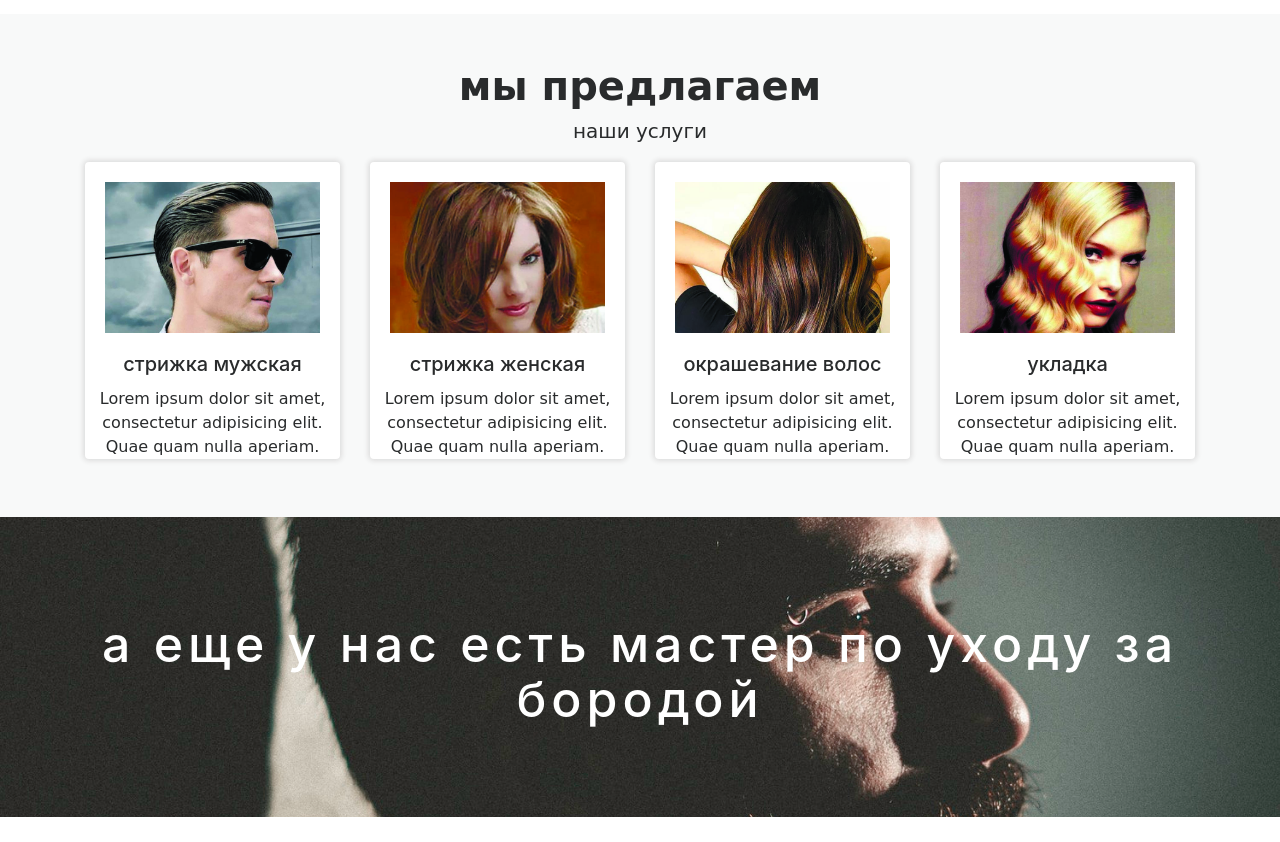
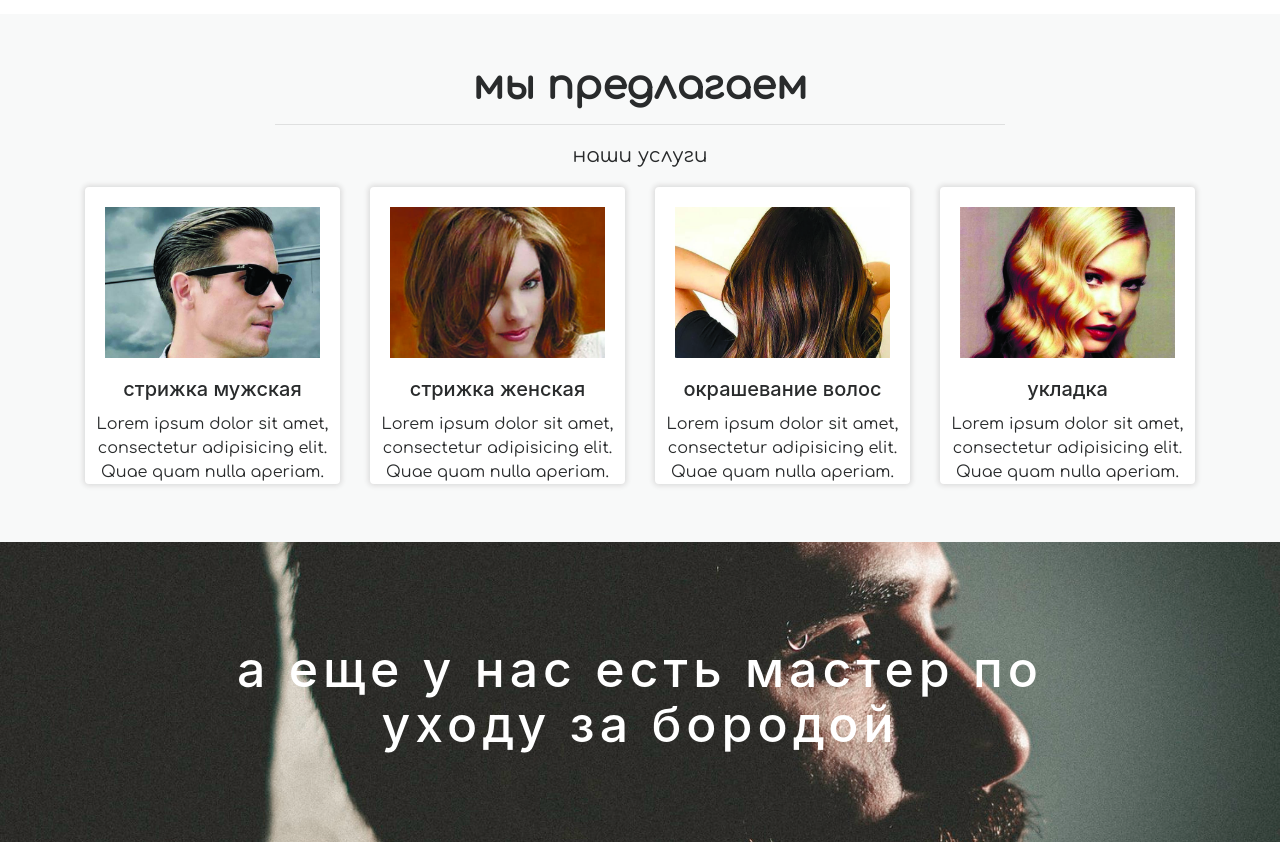
Before and after one commit to vitauskas/vitauskas.github.io, a plain HTML site: page index.html in a window 1280 px wide. Shown: the part 1100-1942 px from the top of the page. Drawn offline with nearby package versions, Linux system fonts and the light colour scheme.

Commit message:
Revert "fonts"
This reverts commit 76942eefd184edb6f2277d4581484fe8dff8801f.

```diff
--- a/index.html
+++ b/index.html
@@ -18,10 +18,10 @@
     <link rel="stylesheet" href="css/font-awesome-animation.css">
 
     <!-- custome fonts -->
-    <!-- <link rel="stylesheet" href="https://fonts.googleapis.com/css?family=Lora:400,700,400italic,700italic" rel="stylesheet" type="text/css"> -->
+    <link rel="stylesheet" href="https://fonts.googleapis.com/css?family=Lora:400,700,400italic,700italic" rel="stylesheet" type="text/css">
     <link rel="stylesheet" href="https://fonts.googleapis.com/css?family=Cabin:700' rel='stylesheet' type='text/css">
-    <!-- <link href="https://fonts.googleapis.com/css?family=Comfortaa" rel="stylesheet"> -->
-    <!-- <link href="https://fonts.googleapis.com/css?family=Playfair+Display" rel="stylesheet"> -->
+    <link href="https://fonts.googleapis.com/css?family=Comfortaa" rel="stylesheet">
+    <link href="https://fonts.googleapis.com/css?family=Playfair+Display" rel="stylesheet">
 
     <!-- magnific and owl (для карусели) -->
     <link rel="stylesheet" href="css/magnific-popup.css">
@@ -80,7 +80,7 @@
       <div class="intro-body">
         <div class="container">
           <div class="row">
-            <div class="col-lg-8 mx-auto">
+            <div class="col-lg-8">
               <h1 class="brand-heading wow fadeInUp">Мы: <span id="typed-text"></span></h1>
               <p class="intro-text wow fadeInUp" data-wow-delay="0.7s">Салон красоты Орхидея -
                 <br>парикмахерская, где дарят хорошее настроение.</p>
@@ -92,7 +92,7 @@
     </header>
 
     <!-- feature section -->
-    <section id="feature" class="feature text-center">
+    <section id="feature" class="feature text-center content-section">
       <div class="container">
         <div class="row text-center justify-content-center">
           <div class="w-100"></div>
@@ -144,15 +144,16 @@
     <!-- service section -->
     <section id="services" class="services">
       <div class="container">
-       <div class="row  text-center justify-content-center">
-        <div class="col-xs-8 col-lg-8 mx-auto">
+       <div class="row text-center justify-content-center">
+        <div class="col-lg-8">
           <div class="card-title">
             <h5>мы предлагаем</h5>
+            <hr>
             <p>наши услуги</p>
           </div>
         </div>
         <div class="w-100"></div>
-        <div class="col-xs-12 col-sm-6 col-lg-3 mx-auto mb-2 wow fadeInUp">
+        <div class="col-xs-12 col-sm-6 col-lg-3 mb-2 wow fadeInUp">
           <div class="card">
             <img class="card-img-top" src="img/m-03-01.jpg" alt="Card image cap">
             <div class="card-body">
@@ -161,7 +162,7 @@
             </div>
           </div>
         </div>
-        <div class="col-xs-12 col-sm-6 col-lg-3 mx-auto mb-2 wow fadeInUp">
+        <div class="col-xs-12 col-sm-6 col-lg-3 mb-2 wow fadeInUp">
           <div class="card">
             <img class="card-img-top" src="img/m-01-01.jpg" alt="Card image cap">
             <div class="card-body">
@@ -170,7 +171,7 @@
             </div>
           </div>
         </div>
-        <div class="col-xs-12 col-sm-6 col-lg-3 mx-auto mb-2 wow fadeInUp">
+        <div class="col-xs-12 col-sm-6 col-lg-3 mb-2 wow fadeInUp">
           <div class="card">
             <img class="card-img-top" src="img/m-02-01.jpg" alt="Card image cap">
             <div class="card-body">
@@ -179,7 +180,7 @@
             </div>
           </div>
         </div>
-        <div class="col-xs-12 col-sm-6 col-lg-3 mx-auto mb-2 wow fadeInUp">
+        <div class="col-xs-12 col-sm-6 col-lg-3 mb-2 wow fadeInUp">
           <div class="card">
             <img class="card-img-top" src="img/m-04-01.jpg" alt="Card image cap">
             <div class="card-body">
@@ -196,9 +197,9 @@
   <section class="parallax-one">
       <div class="container">
         <div class="row justify-content-center">
-          <!-- <div class="col-lg-10"> -->
+          <div class="col-lg-10">
             <h2>а еще у нас есть мастер по уходу за бородой</h2>
-          <!-- </div> -->
+          </div>
         </div>
       </div>
   </section>
```
